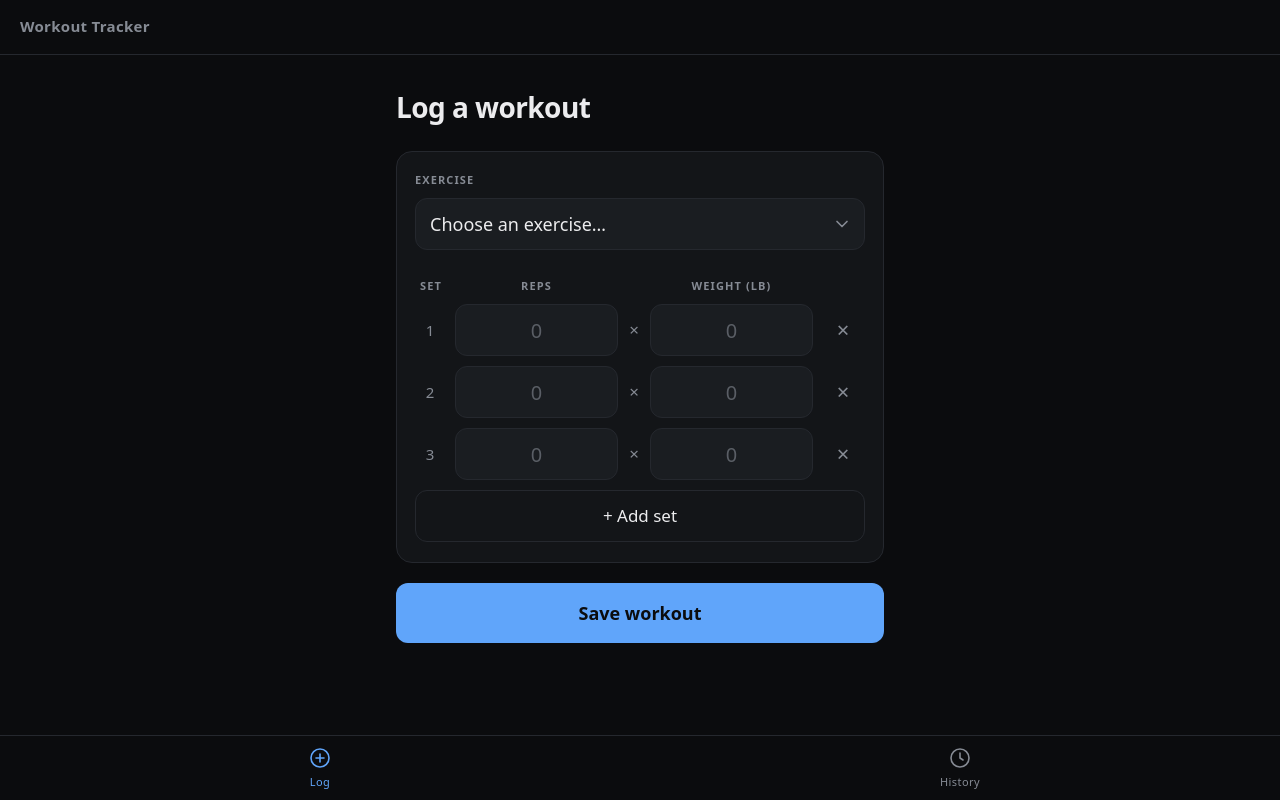
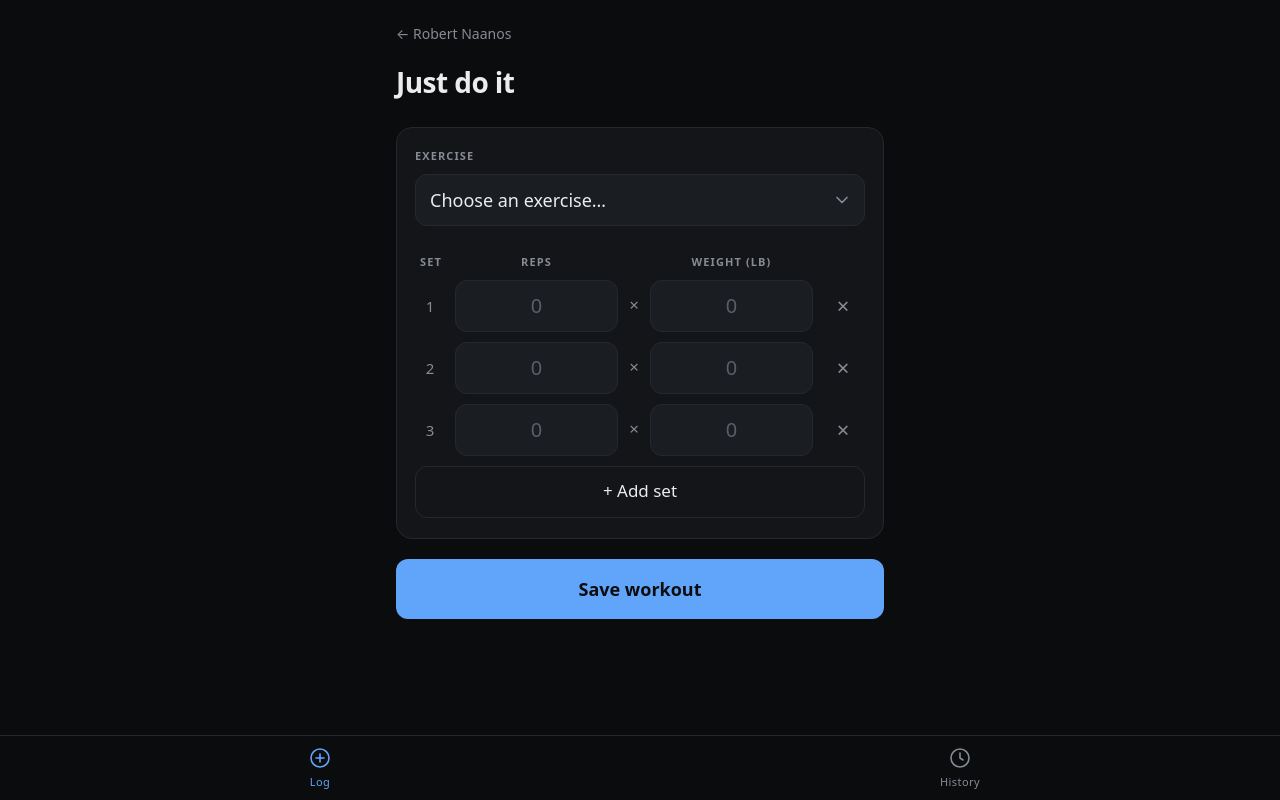
Before and after one commit to Shabowmon/workout-tracker, a plain HTML site: page index.html in a window 1280 px wide. Drawn offline with Linux system fonts and the light colour scheme.

Commit message:
Add backlink, removed workout tracker header, change wording to Just do it.

```diff
--- a/index.html
+++ b/index.html
@@ -11,15 +11,14 @@
 </head>
 <body>
 
-  <header class="app-header">
-    <h1>Workout Tracker</h1>
-  </header>
+  <main>
 
-  <main>
+    <!-- Link back to the main site -->
+    <a class="back" href="https://robertnaanos.com">← Robert Naanos</a>
 
     <!-- ============ SCREEN 1: LOG (shown first) ============ -->
     <section id="screen-log" class="screen">
-      <h2>Log a workout</h2>
+      <h2>Just do it</h2>
 
       <form id="log-form">
 
--- a/styles.css
+++ b/styles.css
@@ -12,7 +12,7 @@
   --accent: #60a5fa;
   --accent-text: #0b0c0e;   /* text on top of the accent */
 
-  --bg: #0b0c0e;          /* page background, header, tab bar */
+  --bg: #0b0c0e;          /* page background, tab bar */
   --surface: #131518;     /* cards */
   --field: #1a1d21;       /* inside of inputs and quiet buttons */
   --text: #ececee;
@@ -65,33 +65,33 @@ h1, h2, h3 {
   margin: 0;
 }
 
-/* ---------- Header ---------- */
-.app-header {
-  position: sticky;   /* stays at the top while the page scrolls */
-  top: 0;
-  z-index: 10;
-  /* env(...) keeps the title clear of the notch on newer phones */
-  padding: calc(16px + env(safe-area-inset-top)) 20px 16px;
-  background: var(--bg);
-  border-bottom: 1px solid var(--border);
+/* ---------- Back link ---------- */
+
+/* "← Robert Naanos": a quiet link back to the main site, above the
+   screen heading. The padding makes the tap target taller than the text. */
+.back {
+  display: inline-block;
+  padding: 10px 12px 10px 0;
+  color: var(--muted);
+  font-size: 14px;
+  text-decoration: none;
 }
 
-/* A quiet, small title: the screen heading below does the talking */
-.app-header h1 {
-  font-size: 15px;
-  font-weight: 600;
-  letter-spacing: 0.02em;
-  color: var(--muted);
+.back:hover,
+.back:active {
+  color: var(--text);
 }
 
 /* ---------- Screens ---------- */
 main {
   max-width: 520px;   /* keeps the layout phone-shaped on a laptop */
   margin: 0 auto;
-  padding: 32px 16px 16px;
+  /* env(...) keeps the top clear of the notch on newer phones */
+  padding: calc(14px + env(safe-area-inset-top)) 16px 16px;
 }
 
 .screen h2 {
+  margin-top: 8px;
   margin-bottom: 24px;
   font-size: 28px;
   font-weight: 600;
@@ -295,7 +295,8 @@ main {
 
 /* A clear ring when moving around with a keyboard */
 button:focus-visible,
-summary:focus-visible {
+summary:focus-visible,
+a:focus-visible {
   outline: 2px solid var(--accent);
   outline-offset: 2px;
 }
```
